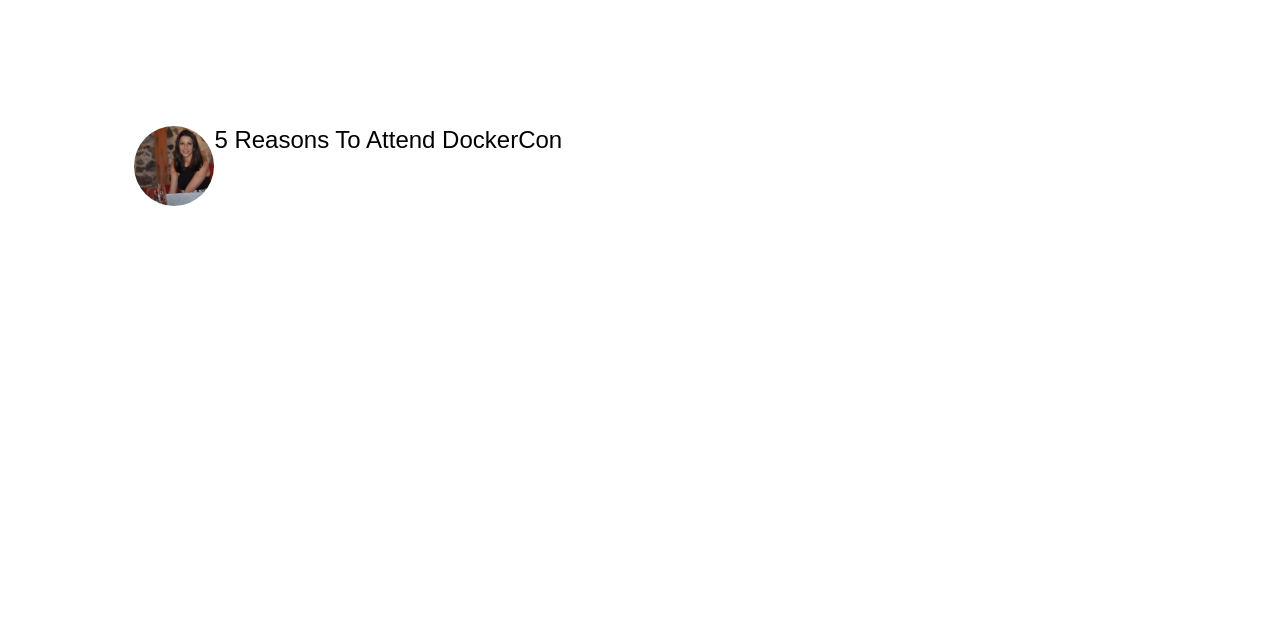
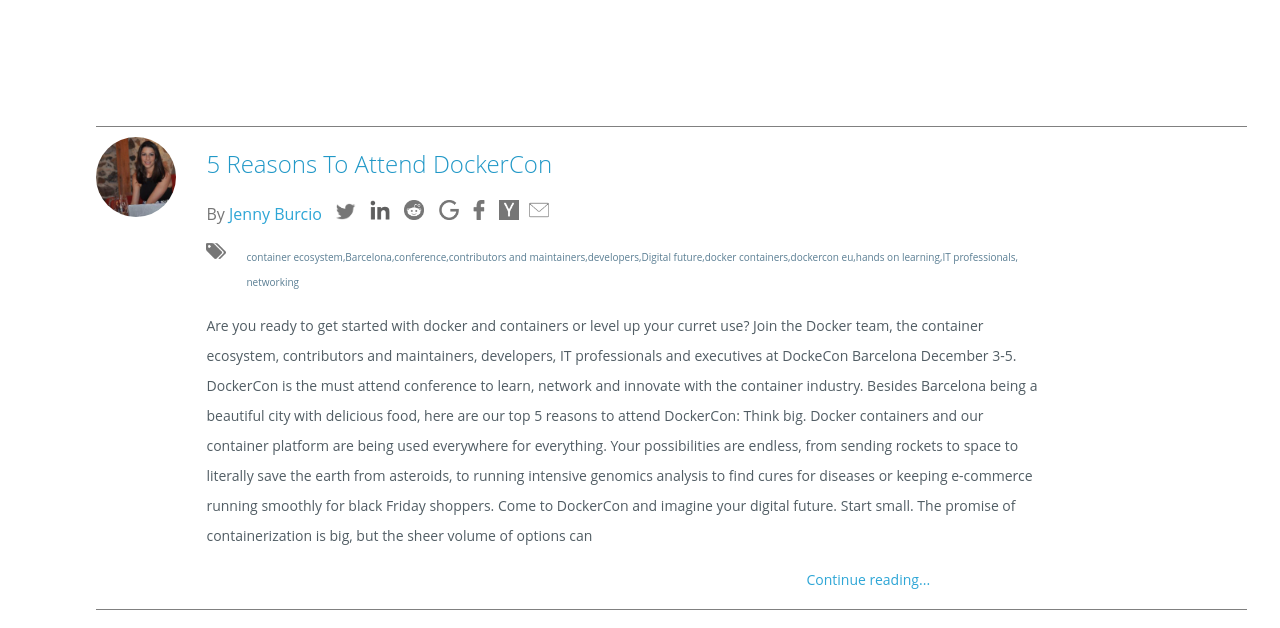
Before and after one commit to Ruben-Vela-Aliaga/DIW, a plain HTML site: page Ejercicio8/Ejercicio8.html in a window 1280 px wide. Drawn offline with Linux system fonts and the light colour scheme.

Commit message:
Faltan ultimos retoques

```diff
--- a/Ejercicio8/CSS/Ejercicio8.css
+++ b/Ejercicio8/CSS/Ejercicio8.css
@@ -1,20 +1,70 @@
-img{
+#imgPrincipal{
     -moz-border-radius: 40px;
     -webkit-border-radius:40px;
     width: 80px;
 }
+.iconos{
+    width: 20px;
+    margin-left: 10px;
+
+
+}
+#Etiqueta{
+     margin-left: 100px;
+}
 #imagen{
     float: left;
+    margin-top: 10px;
 
 }
+#leer{
+    font-family: 'Open Sans', sans-serif;
+    margin-left: 600px;
+}
 #Caja{
-    margin-left: 10%;
+    margin-left: 7%;
+    margin-right: 2%;
     margin-top: 10%;
-    font-family:sans-serif;
+    border-top: 1px solid gray;
+    border-bottom: 1px solid gray;
 
 
+
+
+}
+#Texto{
+    font-family: 'Open Sans', sans-serif;
+    font-size: 14px;
+    line-height: 30px;
+    margin-left: 110px;
+    color: #515d64;
+
+}
+#tags{
+    line-height: 25px;
+    font-size: 10px;
+    color: #5a7e93;
+    font-family: 'Open Sans', sans-serif;
+    margin-left: 20px;
 }
 h2{
     text-align: left;
     font-weight: 50;
+    color: rgb(33, 152, 199);
+    font-family: 'Open Sans', sans-serif;
 }
+#Titulo{
+margin-left: 110px;
+}
+.Head{
+    margin-left: 110px;
+    color: #767676;
+    font-family: 'Open Sans', sans-serif;
+}
+a{
+    text-decoration: none;
+    color: rgb(46, 166, 214);
+}
+span{
+    margin-left: 50px;
+}
--- a/Ejercicio8/Ejercicio8.html
+++ b/Ejercicio8/Ejercicio8.html
@@ -5,16 +5,34 @@
 
 </head>
 <body>
-    <center>
     <div id="Caja">
         <div id="imagen">
-            <img src="img/1.jpeg">
+            <img id="imgPrincipal"src="img/1.jpeg">
+        </div>
+        <div id="Titulo">
+            <h2>5 Reasons To Attend DockerCon</h2>
         </div>
         <div>
-            <h2>5 Reasons To Attend DockerCon</h2>
+            <p class="Head">By <a href="#">Jenny Burcio</a> <img class="iconos" src="img/twitter.png"> <img class="iconos" src="img/in.png"> <img class="iconos" src="img/reddit.png"> <img class="iconos" src="img/google.png"><img class="iconos" src="img/facebook.png"><img class="iconos" src="img/y.png"><img class="iconos" src="img/correo.png"></p>
+            <div id="Etiqueta">
+                <p><img class="iconos"src="img/etiquetas.png"><a id="tags" href="#">container ecosystem,Barcelona,conference,contributors and maintainers,developers,Digital future,docker containers,dockercon eu,hands on learning,IT professionals,<br><span>networking</span></a></p>
+
+            </div>
         </div>
+        <div id="texto">
+            <p>Are you ready to get started with docker and containers or level up your curret use?
+                Join the Docker team, the container<br> ecosystem, contributors and maintainers,
+                developers, IT professionals and executives at DockeCon Barcelona December 3-5.<br>
+                DockerCon is the must attend conference to learn, network and innovate with the container
+                industry. Besides Barcelona being a<br> beautiful city with delicious food, here are our top 5 reasons to attend DockerCon: Think big. Docker containers and our<br>
+                container platform are being used everywhere for everything. Your possibilities are endless, from sending
+                rockets to space to<br> literally save the earth from asteroids, to running intensive genomics analysis to find cures for diseases or keeping e-commerce<br> running smoothly for black Friday shoppers. Come
+                to DockerCon and imagine your digital future. Start small. The promise of<br> containerization is big,
+                but the sheer volume of options can</p>
+                <p id="leer"><a href="#">Continue reading...</a></p>
+            </p>
+        </div>
+    </div>
 
-    </div>
-</center>
 </body>
 </html>
```
Also changed, not shown: Ejercicio8/img/correo.png (added), Ejercicio8/img/etiquetas.png (added), Ejercicio8/img/facebook.png (renamed from Ejercicio8/img/facebook-logo.png), Ejercicio8/img/google.png (renamed from Ejercicio8/img/logo-google-glass.png), Ejercicio8/img/reddit.png (renamed from Ejercicio8/img/reddit-personaje-logo-social (1).png), Ejercicio8/img/y.png (added).
